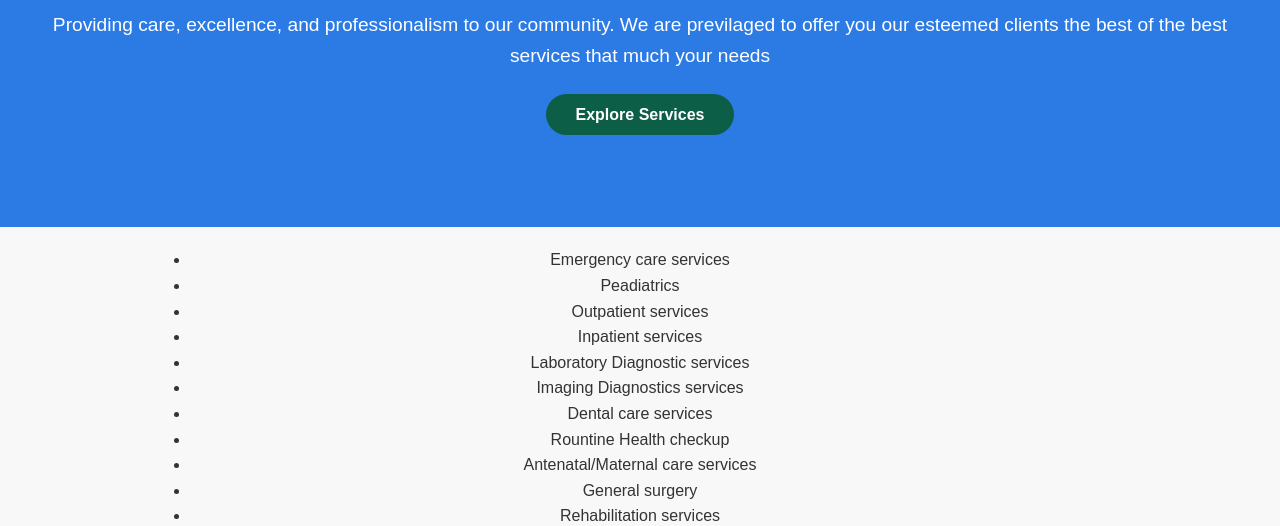
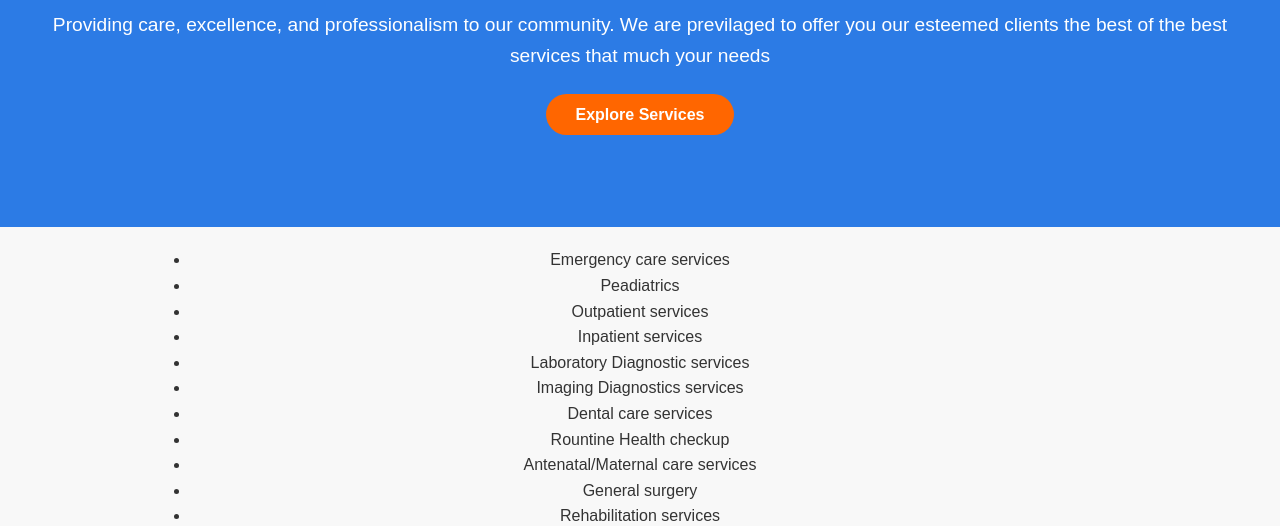
Before and after one commit to paulka320/doctorsavenue.github.io, a plain HTML site: page services.html in a window 1280 px wide. In both pictures the pointer is over the link "Explore Services". Shown: the part 273-799 px from the top of the page. Drawn offline with Linux system fonts and the light colour scheme.

Commit message:
Update style.css

```diff
--- a/style.css
+++ b/style.css
@@ -265,5 +265,5 @@ h3,span{
 }
 
 .btn-primary:hover {
-  background: #0D5E46;
+  background: #ff6600;
 }
```
